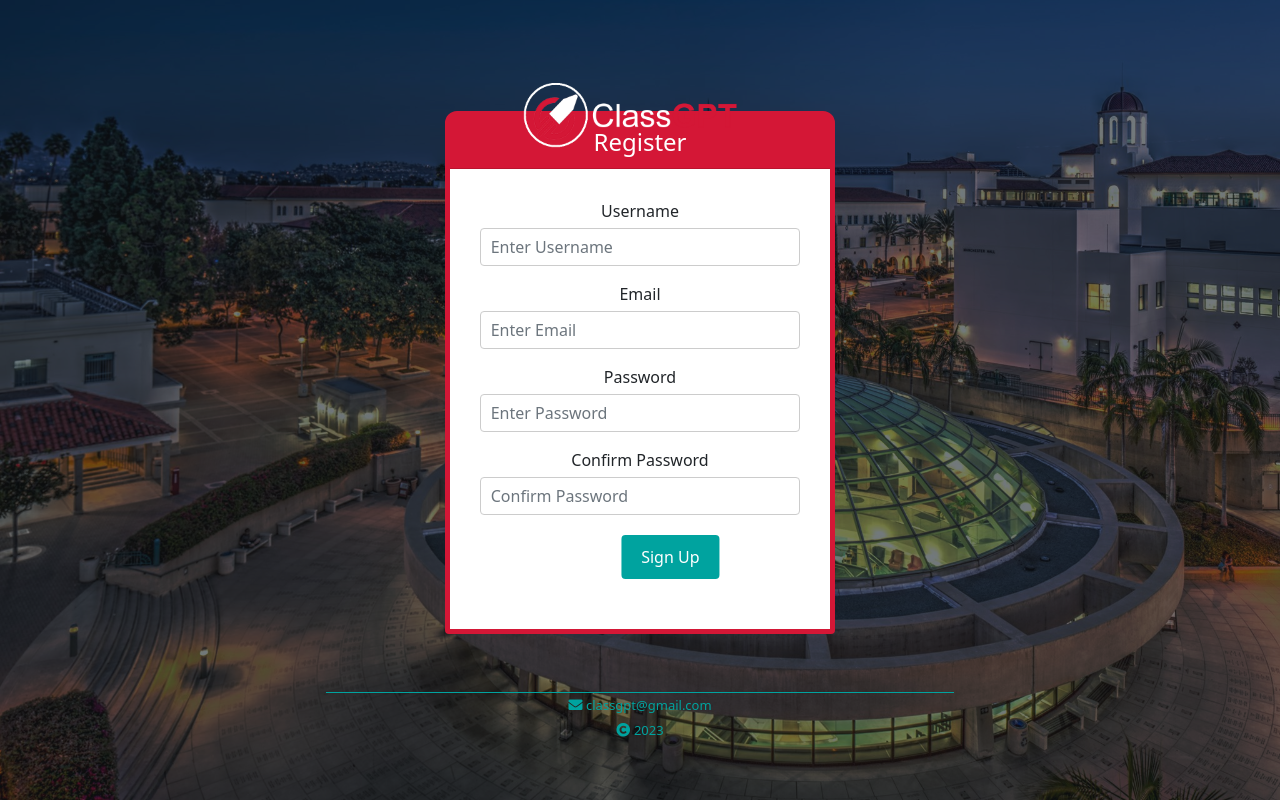
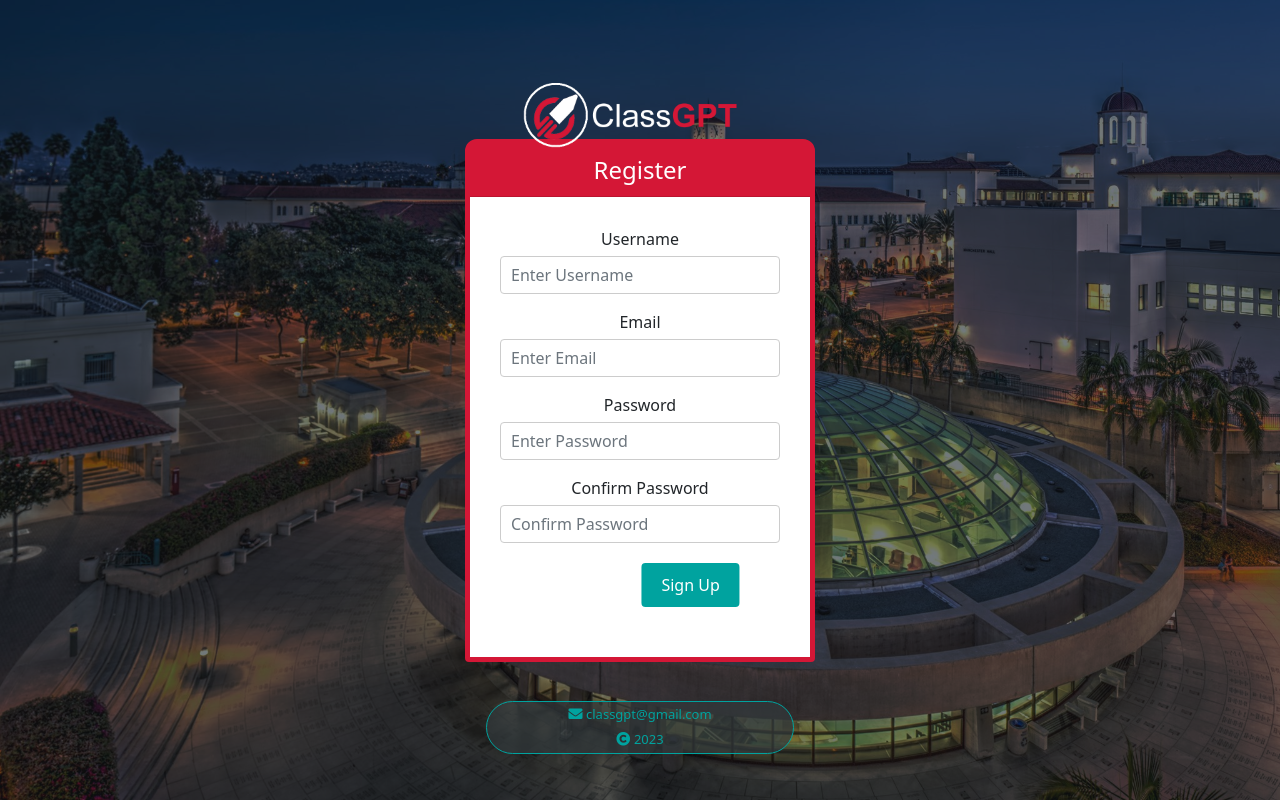
Before and after one commit to DreamZ8421/ClassGPT, a Django app: page /register in a window 1280 px wide. Run offline with Django 4.2, Linux system fonts and the light colour scheme; some libraries are stand-ins or nearby versions.

Commit message:
Modified the footer on register.html

```diff
--- a/ClassGPT/Home/static/css/styles.css
+++ b/ClassGPT/Home/static/css/styles.css
@@ -105,6 +105,11 @@
   color: #00A39F;
   padding: 1px 0;
   border-top: .1px solid #00A39F;
+  border-bottom: .1px solid #00A39F;
+  border-left: .3px solid #00A39F;
+  border-right: .3px solid #00A39F;
+  background-color: rgba(51, 57, 60, 0.7);
+  border-radius: 100px;
 
 }
 
@@ -144,9 +149,10 @@
 #footer {
   position: fixed;
   bottom: 0;
-    left: 0;
-    width: 100%;
-    padding: 56px 0;
+  left: 50%;
+  transform: translateX(-50%);
+  width: 50%;
+  padding: 46px 0;
   text-align: center;
 }
 
--- a/ClassGPT/Home/templates/register.html
+++ b/ClassGPT/Home/templates/register.html
@@ -87,39 +87,32 @@
   #Label4{
     text-align:center;
   }
-  #footer {
-  position: fixed;
-  bottom: 0;
-  left: 0;
-  width: 100%;
-  padding: 56px 0;
-  text-align: center;
-}
-
-.container {
-  display: flex;
-  justify-content: center;
-  align-items: center;
-  height: calc(100vh - 56px);
-  width: 100%;
-  margin-bottom: 56px; /* Add this line to create space for the footer */
-}
   #footer-text {
-    margin-bottom: 0;
   text-align: center;
   color: #00A39F;
   padding: 1px 0;
+  border-top: .1px solid #00A39F;
+  border-bottom: .1px solid #00A39F;
+  border-left: .3px solid #00A39F;
+  border-right: .3px solid #00A39F;
+  background-color: rgba(51, 57, 60, 0.7);
+  border-radius: 100px;
 
 }
+
+
 #footer-text .contact-info .contact-line {
   margin-bottom: 3px;
   font-size: 14px;
 }
+
 .fade-in {
   opacity: 0;
   transform: translateY(20px);
   animation: fade-in 1s ease-in-out forwards;
+
 }
+
 @keyframes fade-in {
   from {
     opacity: 0;
@@ -130,12 +123,28 @@
     transform: translateY(0);
   }
 }
+
 .contact-line {
   cursor: pointer;
   transition: all 0.3s ease;
 }
+
 .contact-line:hover {
   transform: scale(1.2);
+}
+
+#footer {
+  position: fixed;
+  bottom: 0;
+  left: 50%;
+  transform: translateX(-50%);
+  width: 50%;
+  padding: 46px 0;
+  text-align: center;
+}
+
+#footer-text {
+  margin-bottom: 0;
 }
 </style>
 {% endblock %}
```
Also changed, not shown: ClassGPT/db.sqlite3. Lines whose indentation alone changed are shown as unchanged.
